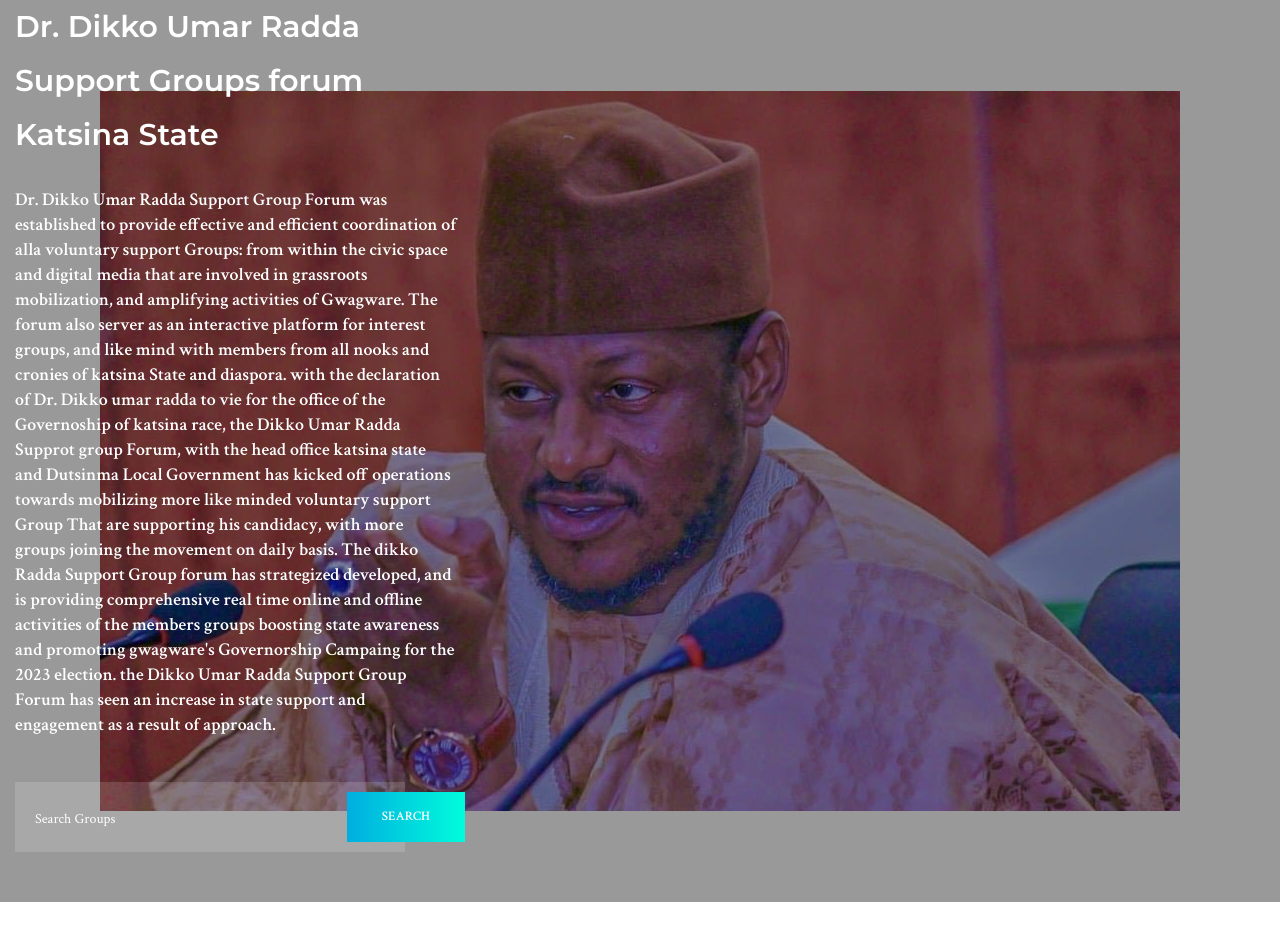
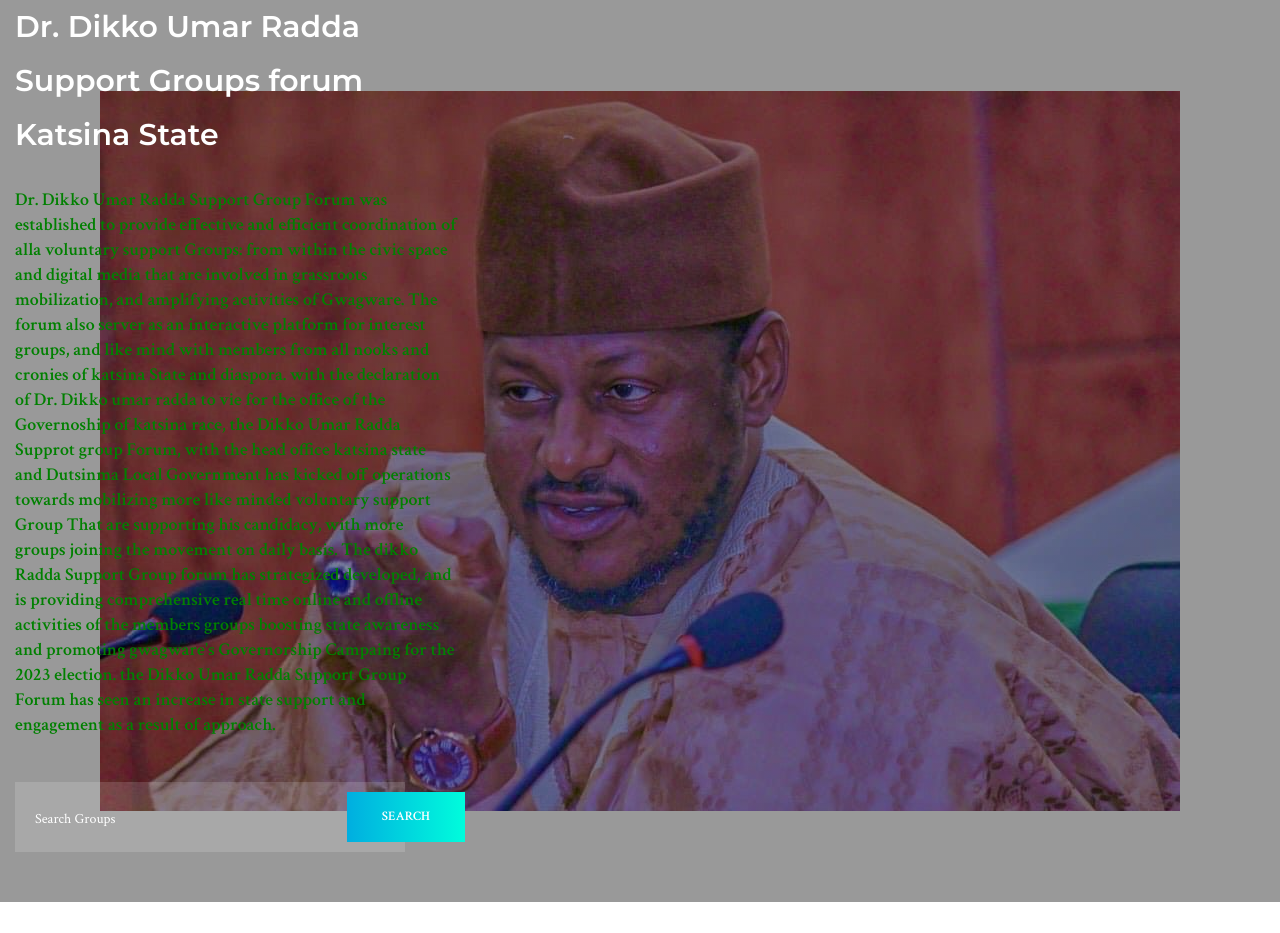
Before and after one commit to binumar/TinubuSupport, a Django app: page / in a window 1280 px wide. Shown: the part 120-1053 px from the top of the page. Run offline with Django 4.2, Linux system fonts and the light colour scheme; some libraries are stand-ins or nearby versions; some web fonts are replaced.

Commit message:
Update index.html

```diff
--- a/tinubu/templates/index.html
+++ b/tinubu/templates/index.html
@@ -114,7 +114,7 @@
 								Dr. Dikko  Umar Radda Support Groups forum
 								Katsina State
 							</h2>
-							<p>
+							<p style="color: green;">
 								Dr. Dikko Umar Radda Support Group Forum was established to provide effective and efficient coordination of alla voluntary support Groups:
 								from within the civic space and digital media that are involved in grassroots mobilization, and amplifying activities of Gwagware.
 								The forum also server as an interactive platform for interest groups, and like mind with members from all nooks and cronies of katsina State and diaspora.
```
